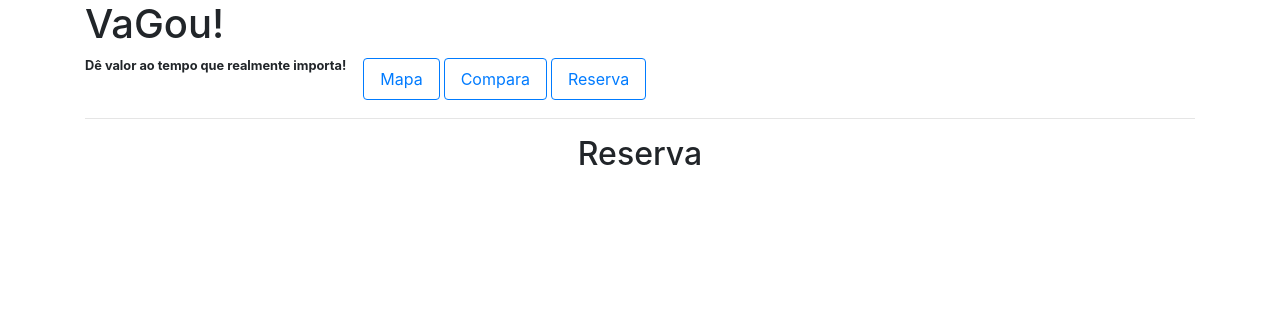
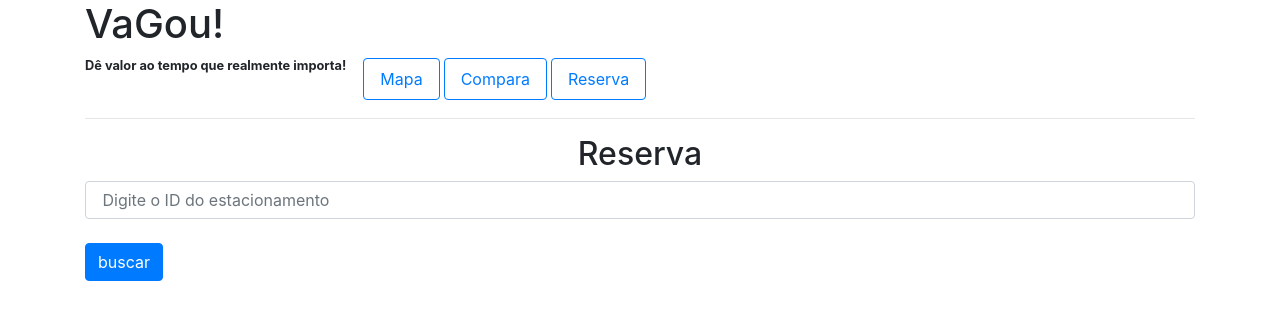
Before and after one commit to MatheusAlcantaraDeLima/vagou, a PHP site: page /reserva.php in a window 1280 px wide. Shown: the top 320 px of the page. Run offline with PHP 8.4, Linux system fonts and the light colour scheme.

Commit message:
adicionado campo e botão de busca da página reserva

```diff
--- a/reserva.php
+++ b/reserva.php
@@ -15,6 +15,7 @@
 		?>
         <hr>
         <h2 style="text-align: center;">Reserva</h2>
+       <input type="number" class="form-control" placeholder=" Digite o ID do estacionamento" min="1"><br><input type="submit" value="buscar" class="btn btn-primary">
     </div>
 </body>
 </html>
```
